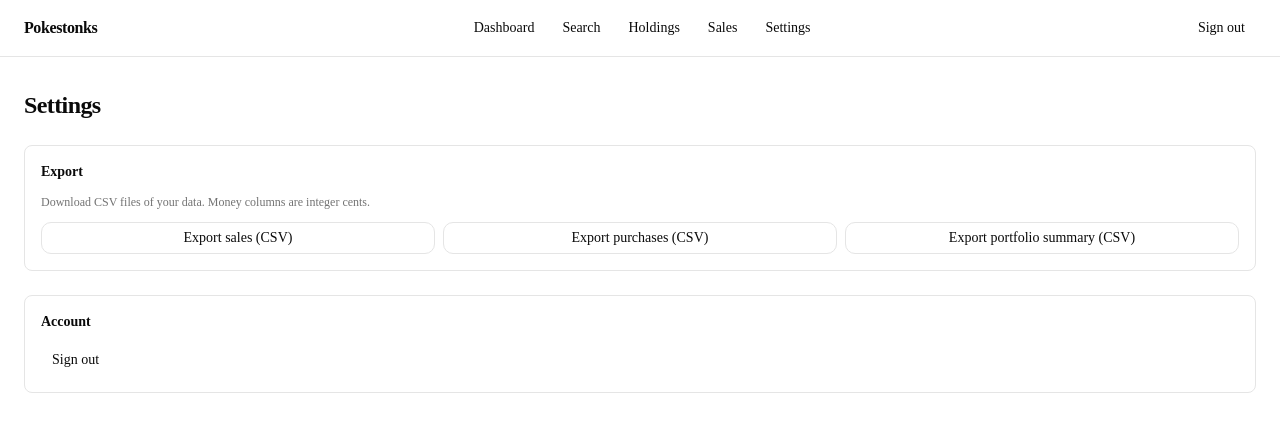
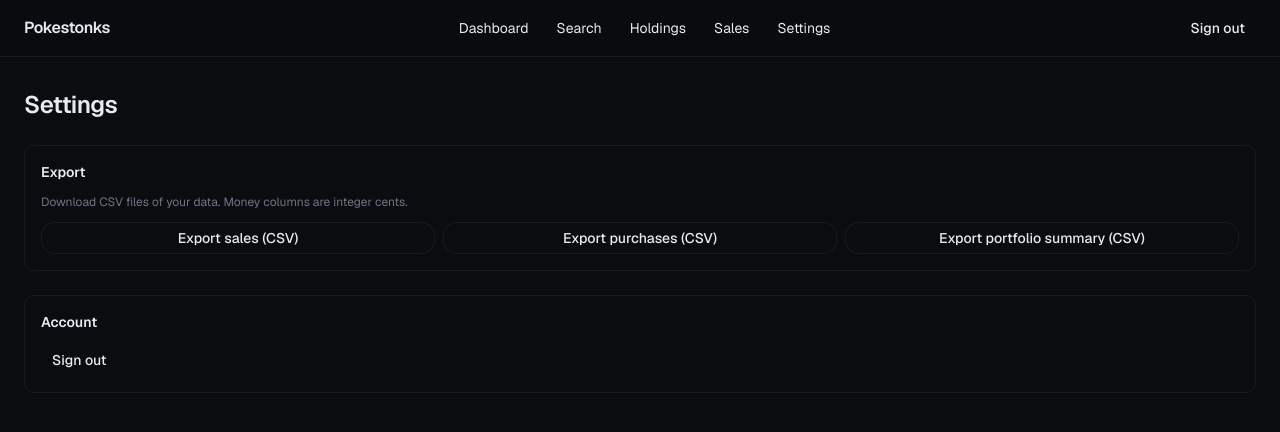
Before and after one commit to IsoscelesKr4mer/pokestonks, a Next.js app: page /settings in a window 1280 px wide. Shown: the top 432 px of the page. Built offline with nearby package versions, Linux system fonts and the light colour scheme.

Commit message:
feat(plan-6): vault design tokens in globals.css
Tokens land first so subsequent surface tasks can reference --color-vault,
--color-chamber, etc. shadcn aliases mapped onto the new palette so
existing components keep rendering until each is ported.

```diff
--- a/app/globals.css
+++ b/app/globals.css
@@ -5,126 +5,178 @@
 @custom-variant dark (&:is(.dark *));
 
 @theme inline {
-  --color-background: var(--background);
-  --color-foreground: var(--foreground);
-  --font-sans: var(--font-sans);
+  /* Surfaces */
+  --color-canvas: var(--canvas);
+  --color-vault: var(--vault);
+  --color-chamber: var(--chamber);
+  --color-hover: var(--hover);
+  --color-divider: var(--divider);
+
+  /* Text */
+  --color-text: var(--text);
+  --color-text-muted: var(--text-muted);
+  --color-meta: var(--meta);
+  --color-meta-dim: var(--meta-dim);
+
+  /* Semantic */
+  --color-positive: var(--positive);
+  --color-negative: var(--negative);
+  --color-stale: var(--stale);
+  --color-accent: var(--accent);
+
+  /* shadcn aliases mapped onto the vault palette so existing primitives keep working */
+  --color-background: var(--canvas);
+  --color-foreground: var(--text);
+  --color-card: var(--vault);
+  --color-card-foreground: var(--text);
+  --color-popover: var(--vault);
+  --color-popover-foreground: var(--text);
+  --color-primary: var(--accent);
+  --color-primary-foreground: var(--canvas);
+  --color-secondary: var(--chamber);
+  --color-secondary-foreground: var(--text);
+  --color-muted: var(--chamber);
+  --color-muted-foreground: var(--meta);
+  --color-accent-foreground: var(--canvas);
+  --color-destructive: var(--negative);
+  --color-border: var(--divider);
+  --color-input: var(--divider);
+  --color-ring: var(--accent);
+
+  --font-sans: var(--font-geist-sans);
   --font-mono: var(--font-geist-mono);
-  --font-heading: var(--font-sans);
-  --color-sidebar-ring: var(--sidebar-ring);
-  --color-sidebar-border: var(--sidebar-border);
-  --color-sidebar-accent-foreground: var(--sidebar-accent-foreground);
-  --color-sidebar-accent: var(--sidebar-accent);
-  --color-sidebar-primary-foreground: var(--sidebar-primary-foreground);
-  --color-sidebar-primary: var(--sidebar-primary);
-  --color-sidebar-foreground: var(--sidebar-foreground);
-  --color-sidebar: var(--sidebar);
-  --color-chart-5: var(--chart-5);
-  --color-chart-4: var(--chart-4);
-  --color-chart-3: var(--chart-3);
-  --color-chart-2: var(--chart-2);
-  --color-chart-1: var(--chart-1);
-  --color-ring: var(--ring);
-  --color-input: var(--input);
-  --color-border: var(--border);
-  --color-destructive: var(--destructive);
-  --color-accent-foreground: var(--accent-foreground);
-  --color-accent: var(--accent);
-  --color-muted-foreground: var(--muted-foreground);
-  --color-muted: var(--muted);
-  --color-secondary-foreground: var(--secondary-foreground);
-  --color-secondary: var(--secondary);
-  --color-primary-foreground: var(--primary-foreground);
-  --color-primary: var(--primary);
-  --color-popover-foreground: var(--popover-foreground);
-  --color-popover: var(--popover);
-  --color-card-foreground: var(--card-foreground);
-  --color-card: var(--card);
-  --radius-sm: calc(var(--radius) * 0.6);
-  --radius-md: calc(var(--radius) * 0.8);
-  --radius-lg: var(--radius);
-  --radius-xl: calc(var(--radius) * 1.4);
-  --radius-2xl: calc(var(--radius) * 1.8);
-  --radius-3xl: calc(var(--radius) * 2.2);
-  --radius-4xl: calc(var(--radius) * 2.6);
+  --font-heading: var(--font-geist-sans);
+
+  --radius-sm: 4px;
+  --radius-md: 10px;
+  --radius-lg: 14px;
+  --radius-xl: 18px;
+  --radius-2xl: 22px;
+  --radius: 14px;
+
+  --shadow-vault: 0 28px 64px -16px rgba(0, 0, 0, 0.6);
+  --shadow-glow-accent: 0 0 0 1px rgba(181, 140, 255, 0.04);
+
+  --gradient-holo: linear-gradient(110deg, #b58cff 0%, #5cd0ff 25%, #5be3a4 50%, #ffd66b 75%, #ff8db1 100%);
 }
 
-:root {
-  --background: oklch(1 0 0);
-  --foreground: oklch(0.145 0 0);
-  --card: oklch(1 0 0);
-  --card-foreground: oklch(0.145 0 0);
-  --popover: oklch(1 0 0);
-  --popover-foreground: oklch(0.145 0 0);
-  --primary: oklch(0.205 0 0);
-  --primary-foreground: oklch(0.985 0 0);
-  --secondary: oklch(0.97 0 0);
-  --secondary-foreground: oklch(0.205 0 0);
-  --muted: oklch(0.97 0 0);
-  --muted-foreground: oklch(0.556 0 0);
-  --accent: oklch(0.97 0 0);
-  --accent-foreground: oklch(0.205 0 0);
-  --destructive: oklch(0.577 0.245 27.325);
-  --border: oklch(0.922 0 0);
-  --input: oklch(0.922 0 0);
-  --ring: oklch(0.708 0 0);
-  --chart-1: oklch(0.87 0 0);
-  --chart-2: oklch(0.556 0 0);
-  --chart-3: oklch(0.439 0 0);
-  --chart-4: oklch(0.371 0 0);
-  --chart-5: oklch(0.269 0 0);
-  --radius: 0.625rem;
-  --sidebar: oklch(0.985 0 0);
-  --sidebar-foreground: oklch(0.145 0 0);
-  --sidebar-primary: oklch(0.205 0 0);
-  --sidebar-primary-foreground: oklch(0.985 0 0);
-  --sidebar-accent: oklch(0.97 0 0);
-  --sidebar-accent-foreground: oklch(0.205 0 0);
-  --sidebar-border: oklch(0.922 0 0);
-  --sidebar-ring: oklch(0.708 0 0);
-}
+:root,
+.dark {
+  --canvas: #0a0c10;
+  --vault: #11141c;
+  --chamber: #161a26;
+  --hover: #1d2230;
+  --divider: rgba(255, 255, 255, 0.06);
 
-.dark {
-  --background: oklch(0.145 0 0);
-  --foreground: oklch(0.985 0 0);
-  --card: oklch(0.205 0 0);
-  --card-foreground: oklch(0.985 0 0);
-  --popover: oklch(0.205 0 0);
-  --popover-foreground: oklch(0.985 0 0);
-  --primary: oklch(0.922 0 0);
-  --primary-foreground: oklch(0.205 0 0);
-  --secondary: oklch(0.269 0 0);
-  --secondary-foreground: oklch(0.985 0 0);
-  --muted: oklch(0.269 0 0);
-  --muted-foreground: oklch(0.708 0 0);
-  --accent: oklch(0.269 0 0);
-  --accent-foreground: oklch(0.985 0 0);
-  --destructive: oklch(0.704 0.191 22.216);
-  --border: oklch(1 0 0 / 10%);
-  --input: oklch(1 0 0 / 15%);
-  --ring: oklch(0.556 0 0);
-  --chart-1: oklch(0.87 0 0);
-  --chart-2: oklch(0.556 0 0);
-  --chart-3: oklch(0.439 0 0);
-  --chart-4: oklch(0.371 0 0);
-  --chart-5: oklch(0.269 0 0);
-  --sidebar: oklch(0.205 0 0);
-  --sidebar-foreground: oklch(0.985 0 0);
-  --sidebar-primary: oklch(0.488 0.243 264.376);
-  --sidebar-primary-foreground: oklch(0.985 0 0);
-  --sidebar-accent: oklch(0.269 0 0);
-  --sidebar-accent-foreground: oklch(0.985 0 0);
-  --sidebar-border: oklch(1 0 0 / 10%);
-  --sidebar-ring: oklch(0.556 0 0);
+  --text: #e8eaef;
+  --text-muted: #c5c9d4;
+  --meta: #6e7587;
+  --meta-dim: #383d4d;
+
+  --positive: #5be3a4;
+  --negative: #ff7a8a;
+  --stale: #ffb060;
+  --accent: #b58cff;
 }
 
 @layer base {
   * {
-    @apply border-border outline-ring/50;
+    @apply border-divider;
+  }
+  html {
+    color-scheme: dark;
+    @apply font-sans;
+  }
+  html,
+  body {
+    background: var(--canvas);
+    color: var(--text);
   }
   body {
-    @apply bg-background text-foreground;
+    font-feature-settings: "ss01", "cv11";
   }
-  html {
-    @apply font-sans;
+  /* Single source of truth for focus ring */
+  :where(input, select, textarea, button, [role="button"], a):focus-visible {
+    outline: none;
+    box-shadow: 0 0 0 3px rgba(181, 140, 255, 0.18);
+    border-color: var(--accent);
+  }
+  /* Tabular nums anywhere money lives */
+  [data-tabular],
+  .tabular-nums {
+    font-variant-numeric: tabular-nums;
+  }
+  /* Custom thin scrollbar */
+  ::-webkit-scrollbar {
+    width: 10px;
+    height: 10px;
+  }
+  ::-webkit-scrollbar-track {
+    background: var(--canvas);
+  }
+  ::-webkit-scrollbar-thumb {
+    background: var(--vault);
+    border: 2px solid var(--canvas);
+    border-radius: 999px;
+  }
+  ::-webkit-scrollbar-thumb:hover {
+    background: var(--hover);
   }
 }
+
+/* Holographic gradient — sacred. ONLY the dashboard portfolio total may use this class. */
+.holo-text {
+  background: var(--gradient-holo);
+  background-size: 200% 100%;
+  -webkit-background-clip: text;
+  background-clip: text;
+  color: transparent;
+  animation: holo-shimmer 8s ease-in-out infinite;
+}
+
+@keyframes holo-shimmer {
+  0%,
+  100% {
+    background-position: 0% 50%;
+  }
+  50% {
+    background-position: 100% 50%;
+  }
+}
+
+/* Card lift — used by .vault-card on hover */
+.vault-card {
+  background: var(--vault);
+  border: 1px solid var(--divider);
+  border-radius: var(--radius-xl);
+  transition:
+    transform 200ms ease-out,
+    border-color 200ms ease-out,
+    background 200ms ease-out;
+}
+.vault-card:where(:hover) {
+  transform: translateY(-1px);
+  border-color: rgba(255, 255, 255, 0.14);
+  background: var(--hover);
+}
+
+/* Dialog rise */
+@keyframes dialog-rise {
+  from {
+    transform: translate(-50%, calc(-50% + 8px));
+    opacity: 0;
+  }
+  to {
+    transform: translate(-50%, -50%);
+    opacity: 1;
+  }
+}
+
+@media (prefers-reduced-motion: reduce) {
+  .holo-text,
+  .vault-card,
+  *[data-motion] {
+    animation: none !important;
+    transition: none !important;
+  }
+}
```
